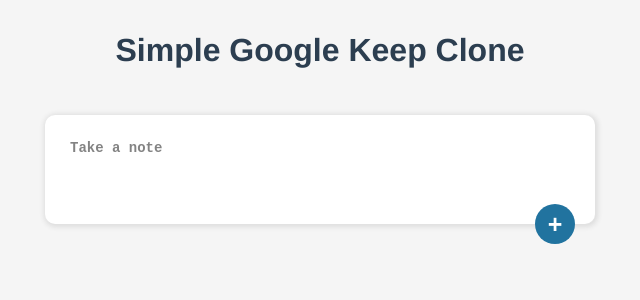
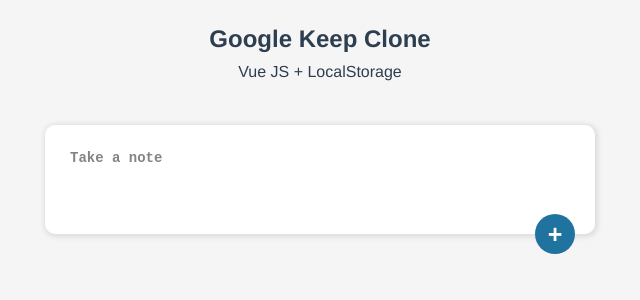
Before and after one commit to iqbalmu/gKeepClone-LocalStorage, a Vue app: page / in a window 1280 px wide. Shown: the top 300 px of the page, without its empty margins (320-960 px from the left). Built offline with nearby package versions, Linux system fonts and the light colour scheme.

Commit message:
change header

```diff
--- a/src/components/Header.vue
+++ b/src/components/Header.vue
@@ -1,6 +1,7 @@
 <template>
   <header>
-    <h1>Simple Google Keep Clone</h1>
+    <h1>Google Keep Clone</h1>
+    <p>Vue JS + LocalStorage</p>
   </header>
 </template>
 
@@ -13,6 +14,9 @@ export default {
 <style>
 header{
   height: 70px;
-  line-height: 70px;
+}
+h1{
+  font-size: 24px;
+  margin: 10px 0;
 }
 </style>
```
